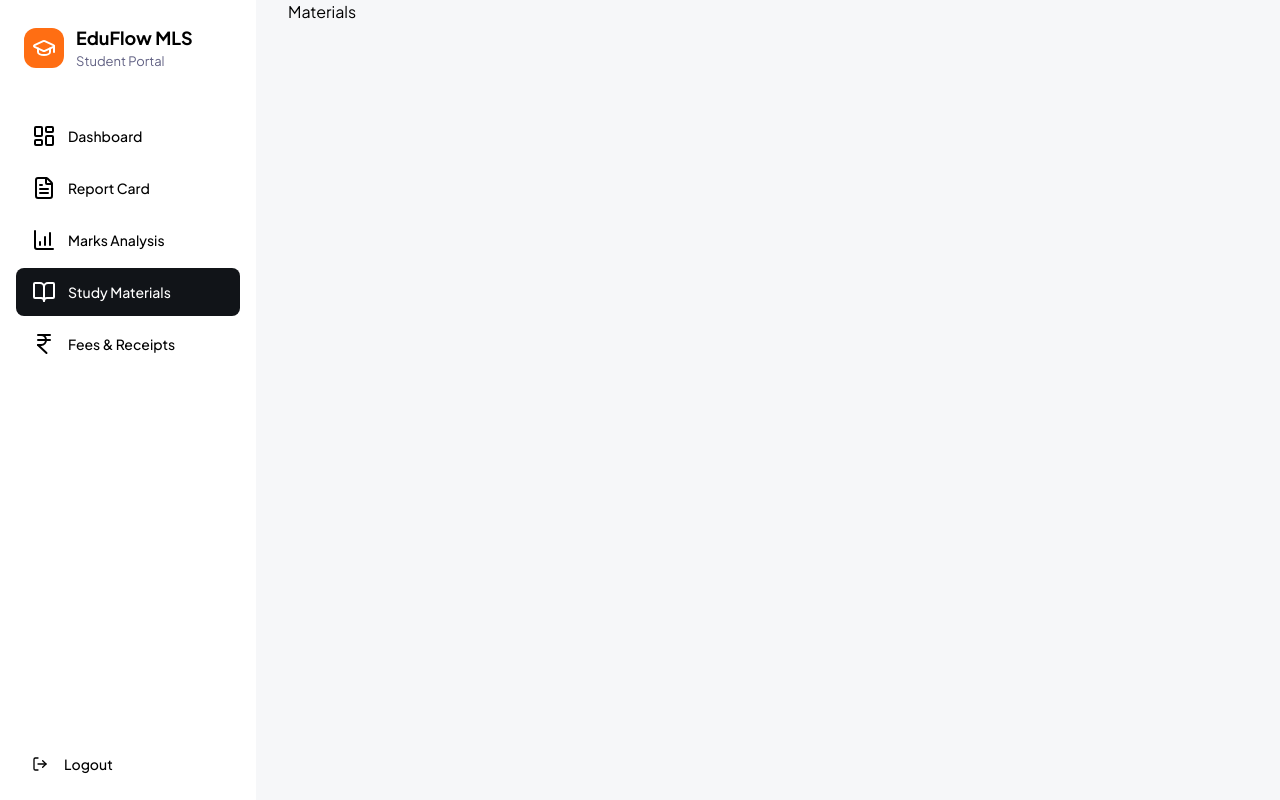
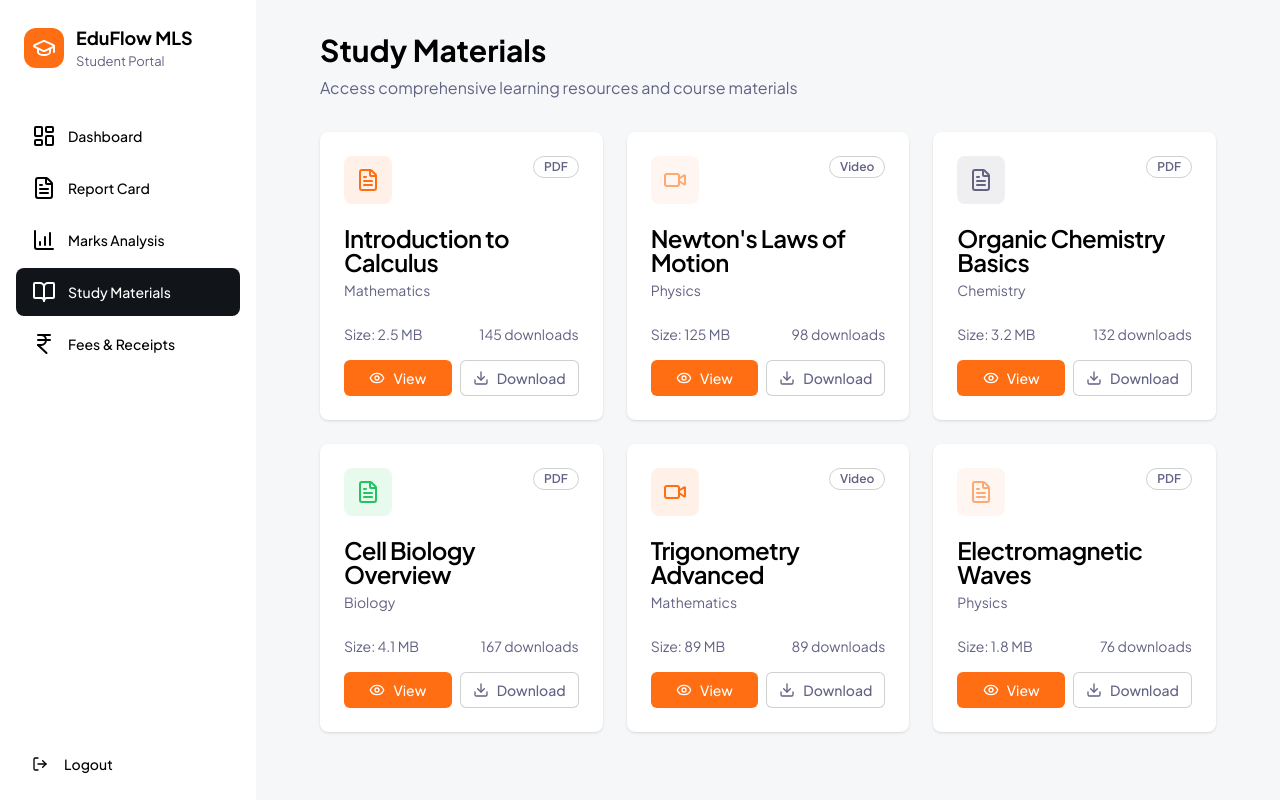
Before and after one commit to JuvitaSaini09/LMS, a Next.js app: page /student/materials in a window 1280 px wide. Built offline with nearby package versions, Linux system fonts and the light colour scheme.

Commit message:
add study materials page

```diff
--- /dev/null
+++ b/app/student/fees/page.tsx
@@ -0,0 +1,14 @@
+import Subtitle from "@/app/components/Atoms/Subtitle";
+import Title from "@/app/components/Atoms/Title";
+
+export default function FeesPage() {
+    return (
+        <div className="p-8 space-y-8 animate-fade-in">
+        <div>
+            <Title title="Fees & Receipts" />
+            <Subtitle title="Manage your fee payments and download receipts" />
+        </div>
+            <h1>Fees page under development...</h1>
+        </div>
+    )
+}
--- /dev/null
+++ b/app/student/materials/data.tsx
@@ -0,0 +1,82 @@
+import { FileText, Video } from "lucide-react";
+
+export interface StudyMaterial {
+    id: string;
+    title: string;
+    subject: string;
+    type: "PDF" | "Video";
+    size: string;
+    downloads: number;
+    icon: React.ReactNode;
+    iconColor: string;
+    iconTextColor: string;
+}
+
+export const studyMaterials: StudyMaterial[] = [
+    {
+        id: "1",
+        title: "Introduction to Calculus",
+        subject: "Mathematics",
+        type: "PDF",
+        size: "2.5 MB",
+        downloads: 145,
+        icon: <FileText className="w-6 h-6" />,
+        iconColor: "bg-pumpkin/10",
+        iconTextColor: "text-pumpkin"
+    },
+    {
+        id: "2",
+        title: "Newton's Laws of Motion",
+        subject: "Physics",
+        type: "Video",
+        size: "125 MB",
+        downloads: 98,
+        icon: <Video className="w-6 h-6" />,
+        iconColor: "bg-hit-pink/10",
+        iconTextColor: "text-hit-pink"
+    },
+    {
+        id: "3",
+        title: "Organic Chemistry Basics",
+        subject: "Chemistry",
+        type: "PDF",
+        size: "3.2 MB",
+        downloads: 132,
+        icon: <FileText className="w-6 h-6" />,
+        iconColor: "bg-rust/10",
+        iconTextColor: "text-rust"
+    },
+    {
+        id: "4",
+        title: "Cell Biology Overview",
+        subject: "Biology",
+        type: "PDF",
+        size: "4.1 MB",
+        downloads: 167,
+        icon: <FileText className="w-6 h-6" />,
+        iconColor: "bg-[#21c45d]/10",
+        iconTextColor: "text-[#21c45d]"
+    },
+    {
+        id: "5",
+        title: "Trigonometry Advanced",
+        subject: "Mathematics",
+        type: "Video",
+        size: "89 MB",
+        downloads: 89,
+        icon: <Video className="w-6 h-6" />,
+        iconColor: "bg-pumpkin/10",
+        iconTextColor: "text-pumpkin"
+    },
+    {
+        id: "6",
+        title: "Electromagnetic Waves",
+        subject: "Physics",
+        type: "PDF",
+        size: "1.8 MB",
+        downloads: 76,
+        icon: <FileText className="w-6 h-6" />,
+        iconColor: "bg-hit-pink/10",
+        iconTextColor: "text-hit-pink"
+    }
+];
--- a/app/student/materials/page.tsx
+++ b/app/student/materials/page.tsx
@@ -1,7 +1,77 @@
+"use client";
+
+import Card from "@/app/components/Atoms/Card";
+import Title from "@/app/components/Atoms/Title";
+import Subtitle from "@/app/components/Atoms/Subtitle";
+import { studyMaterials } from "./data";
+import { Eye, Download } from "lucide-react";
+
 export default function MaterialsPage() {
+    const handleView = (id: string) => {
+        console.log("View material:", id);
+        // TODO: Implement view functionality
+    };
+
+    const handleDownload = (id: string) => {
+        console.log("Download material:", id);
+        // TODO: Implement download functionality
+    };
+
     return (
-        <div>
-            <h1>Materials</h1>
+        <div className="p-8 space-y-8 animate-fade-in">
+            <div>
+                <Title title="Study Materials" />
+                <Subtitle title="Access comprehensive learning resources and course materials" />
+            </div>
+
+            <div className="grid grid-cols-1 md:grid-cols-2 lg:grid-cols-3 gap-6">
+                {studyMaterials.map((material, idx) => (
+                    <Card
+                        key={material.id}
+                        className="group"
+                        style={{ animationDelay: `${idx * 50}ms` } as React.CSSProperties}
+                    >
+                        <div className="flex flex-col space-y-1.5 p-6">
+                            <div className="flex items-start justify-between">
+                                <div className={`w-12 h-12 rounded-lg ${material.iconColor} flex items-center justify-center ${material.iconTextColor}`}>
+                                    {material.icon}
+                                </div>
+                                <div className="inline-flex items-center rounded-full border border-woodsmoke/20 px-2.5 py-0.5 text-xs font-semibold text-rust">
+                                    {material.type}
+                                </div>
+                            </div>
+                            <h3 className="text-2xl font-semibold leading-none tracking-tight mt-4 group-hover:text-pumpkin transition-colors">
+                                {material.title}
+                            </h3>
+                            <p className="text-sm text-rust">{material.subject}</p>
+                        </div>
+                        <div className="p-6 pt-0">
+                            <div className="space-y-4">
+                                <div className="flex items-center justify-between text-sm text-rust">
+                                    <span>Size: {material.size}</span>
+                                    <span>{material.downloads} downloads</span>
+                                </div>
+                                <div className="flex gap-2">
+                                    <button
+                                        onClick={() => handleView(material.id)}
+                                        className="inline-flex items-center justify-center gap-2 whitespace-nowrap text-sm font-medium transition-colors bg-pumpkin text-white hover:bg-pumpkin/90 h-9 rounded-md px-3 flex-1"
+                                    >
+                                        <Eye className="w-4 h-4" />
+                                        View
+                                    </button>
+                                    <button
+                                        onClick={() => handleDownload(material.id)}
+                                        className="inline-flex items-center justify-center gap-2 whitespace-nowrap text-sm font-medium transition-colors border border-woodsmoke/20 bg-white hover:bg-athen-gray text-rust h-9 rounded-md px-3 flex-1"
+                                    >
+                                        <Download className="w-4 h-4" />
+                                        Download
+                                    </button>
+                                </div>
+                            </div>
+                        </div>
+                    </Card>
+                ))}
+            </div>
         </div>
-    )
+    );
 }
```
